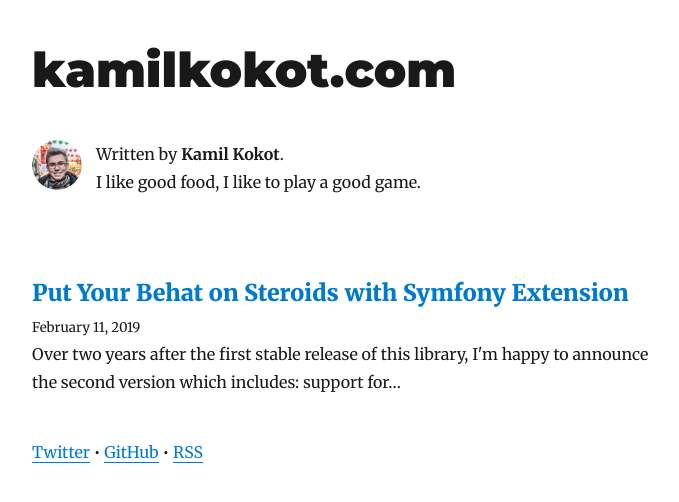
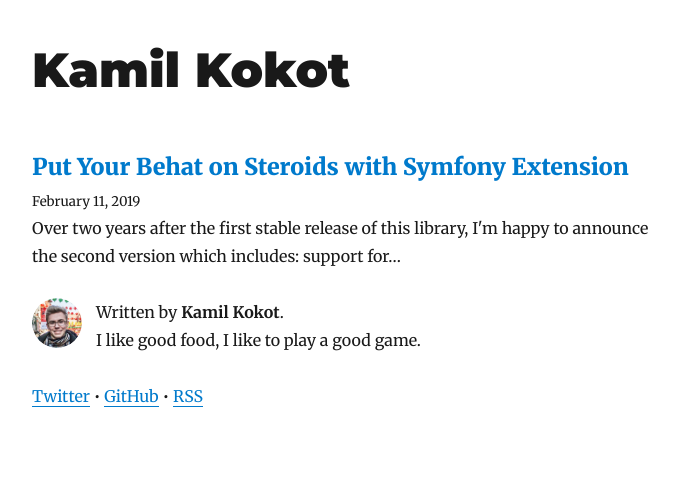
Before and after one commit to pamil/kamilkokot.com, a Gatsby site: page / in a window 1280 px wide. Shown: the whole page, without its empty margins (293-972 px from the left). Built offline with nearby package versions, Linux system fonts and the light colour scheme; Gatsby itself is replaced by a stand-in of ours; some packages are replaced by stand-ins of ours.

Commit message:
Add Disqus

```diff
--- a/gatsby-config.js
+++ b/gatsby-config.js
@@ -1,13 +1,14 @@
 module.exports = {
   siteMetadata: {
-    title: `kamilkokot.com`,
+    title: `Kamil Kokot`,
     author: `Kamil Kokot`,
-    description: `A starter blog demonstrating what Gatsby can do.`,
+    description: ``,
     siteUrl: `https://kamilkokot.com`,
     social: {
       twitter: `pamilme`,
       github: `pamil`,
     },
+    disqusShortname: `kamilkokotcom`,
   },
   plugins: [
     {
@@ -64,8 +65,8 @@ module.exports = {
     {
       resolve: `gatsby-plugin-manifest`,
       options: {
-        name: `kamilkokot.com`,
-        short_name: `kamilkokot.com`,
+        name: `Kamil Kokot`,
+        short_name: `Kamil Kokot`,
         start_url: `/`,
         background_color: `#ffffff`,
         theme_color: `#663399`,
--- a/package.json
+++ b/package.json
@@ -8,6 +8,7 @@
     "url": "https://github.com/pamil/kamilkokot.com/issues"
   },
   "dependencies": {
+    "disqus-react": "^1.0.5",
     "gatsby": "^2.0.118",
     "gatsby-image": "^2.0.29",
     "gatsby-plugin-catch-links": "^2.0.10",
--- a/src/components/bio.js
+++ b/src/components/bio.js
@@ -14,7 +14,6 @@ function Bio() {
           <div
             style={{
               display: `flex`,
-              marginBottom: rhythm(0.5),
             }}
           >
             <Image
--- a/src/components/footer.js
+++ b/src/components/footer.js
@@ -11,11 +11,7 @@ function Footer() {
       render={data => {
         const { social } = data.site.siteMetadata;
         return (
-          <footer
-            style={{
-              paddingTop: rhythm(0.5),
-            }}
-          >
+          <footer>
             <a
               href={`https://twitter.com/${social.twitter}`}
               target="_blank"
--- a/src/pages/index.js
+++ b/src/pages/index.js
@@ -18,7 +18,6 @@ class BlogIndex extends React.Component {
           title="All posts"
           keywords={[`testing`, `php`, `symfony`, `tdd`, `bdd`]}
         />
-        <Bio />
         {posts.map(({ node }) => {
           const title = node.frontmatter.title || node.fields.slug;
           return (
@@ -37,6 +36,7 @@ class BlogIndex extends React.Component {
             </div>
           );
         })}
+        <Bio />
       </Layout>
     );
   }
```
Also changed, not shown: src/templates/blog-post.js (+8 -0 lines), content/blog/put-your-behat-on-steroids-with-new-symfony-extension/index.md (renamed from content/blog/behat-on-steroids-with-new-symfony-extension/index.md), 1 other file.
